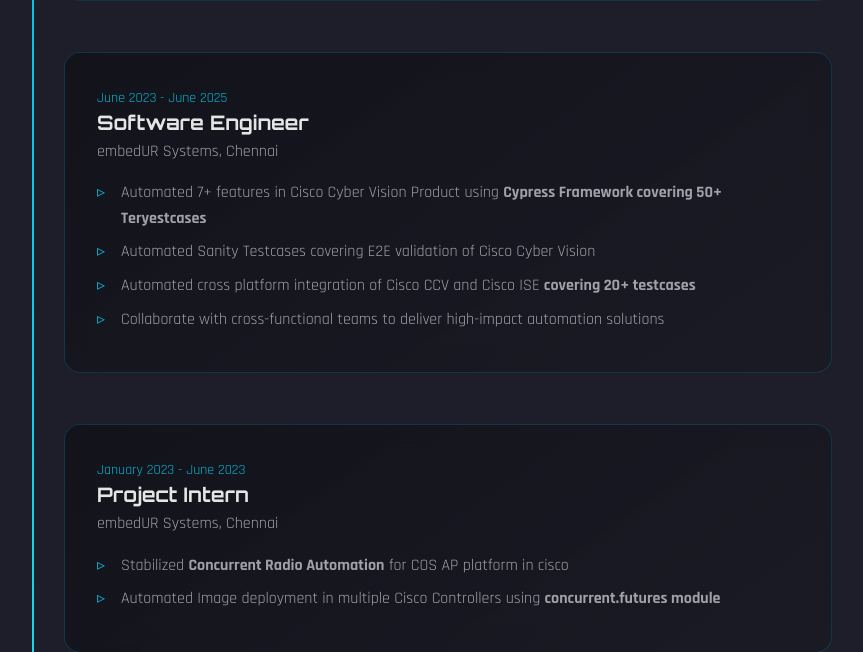
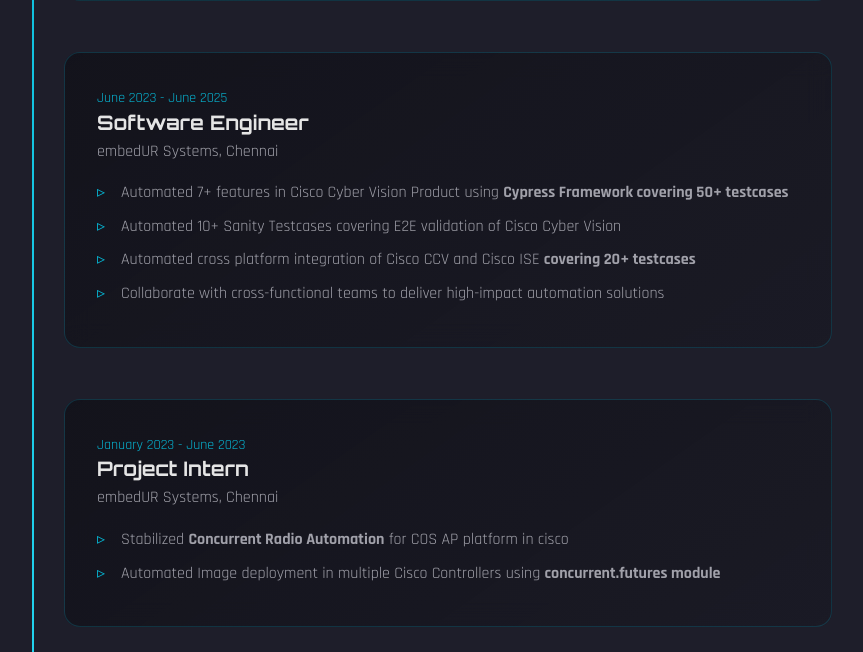
Before and after one commit to vishnupradeesh/PORTFORLIO_MASTER, a FastAPI app: page / in a window 1280 px wide. Shown: the part 2007-2659 px from the top of the page, without its empty margins (208-1071 px from the left). Run offline with FastAPI, Linux system fonts and the light colour scheme.

Commit message:
Latest code changes

```diff
--- a/templates/index.html
+++ b/templates/index.html
@@ -126,8 +126,8 @@
                     <h3 class="timeline-title">Software Engineer</h3>
                     <p class="timeline-company">embedUR Systems, Chennai</p>
                     <ul class="timeline-responsibilities">
-                        <li>Automated 7+ features in Cisco Cyber Vision Product using <b>Cypress Framework covering 50+ Teryestcases</b></li>
-                        <li>Automated Sanity Testcases covering E2E validation of Cisco Cyber Vision</li>
+                        <li>Automated 7+ features in Cisco Cyber Vision Product using <b>Cypress Framework covering 50+ testcases</b></li>
+                        <li>Automated 10+ Sanity Testcases covering E2E validation of Cisco Cyber Vision</li>
                         <li>Automated cross platform integration of Cisco CCV and Cisco ISE <b>covering 20+ testcases</b></li>
                         <li>Collaborate with cross-functional teams to deliver high-impact automation solutions</li>
                     </ul>
```
Also changed, not shown: static/images/project-daynight.jpg (added).
